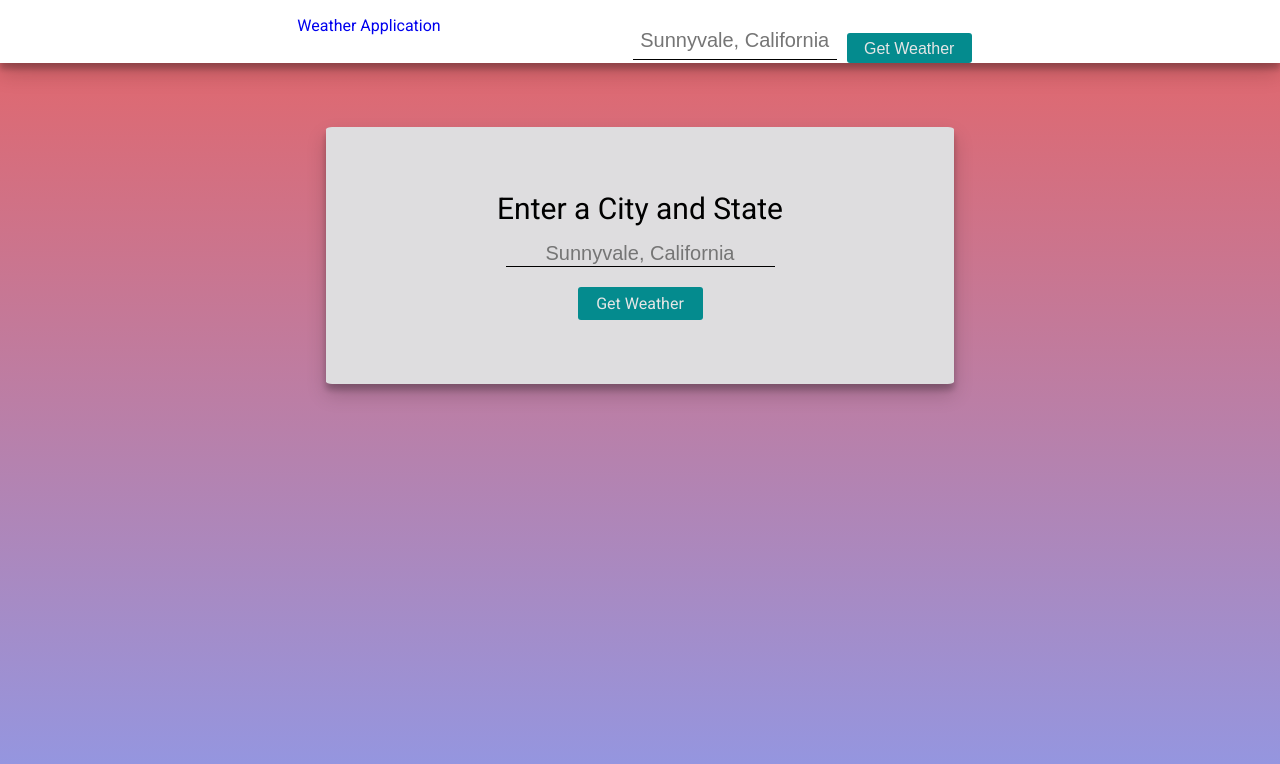
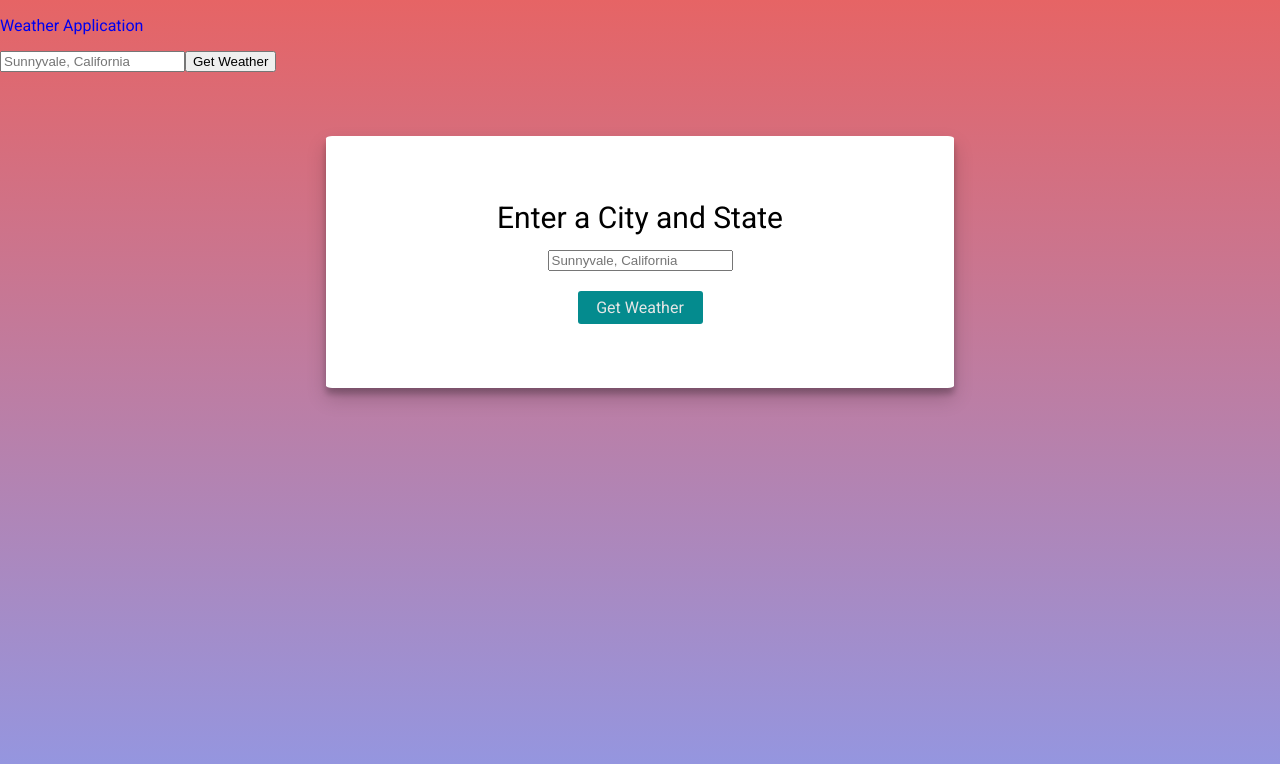
Before and after one commit to OscarLuu/WeatherReact, a React (Create React App) app: page / in a window 1280 px wide. Shown: the top 764 px of the page. Built offline with nearby package versions, Linux system fonts and the light colour scheme.

Commit message:
Nav bar restyling

```diff
--- a/src/components/Nav.js
+++ b/src/components/Nav.js
@@ -3,21 +3,15 @@
 
 const Nav = () => {
   return (
-    <div className="top">
+    <div>
       <p>
         <Link style={{ textDecoration: "none" }} to="/">
           Weather Application
         </Link>
       </p>
-      <form className="right">
-        <input
-          type="text"
-          placeholder="Sunnyvale, California"
-          className="text textheight"
-        />
-        <button type="submit" className="button btnwidth">
-          Get Weather
-        </button>
+      <form>
+        <input type="text" placeholder="Sunnyvale, California" />
+        <button type="submit">Get Weather</button>
       </form>
     </div>
   );
--- a/src/index.css
+++ b/src/index.css
@@ -47,7 +47,7 @@
 
 .column {
   padding: 5%;
-  background-color: rgb(222, 221, 223);
+  background-color: white;
   display: flex;
   flex-direction: column;
   width: 500px;
@@ -59,28 +59,6 @@
 .header {
   font-size: 30px;
   padding-bottom: 3%;
-}
-
-.text {
-  text-align: center;
-  font-size: 20px;
-  background: transparent;
-  border: none;
-  border-bottom: 1px solid black;
-}
-
-.right {
-  display: flex;
-  padding-top: 1%;
-  padding-left: 15%;
-  width: 350px;
-  height: 50px;
-}
-
-.right input {
-  width: 200px;
-  padding-top: 3%;
-  height: 70%;
 }
 
 .top {
```
